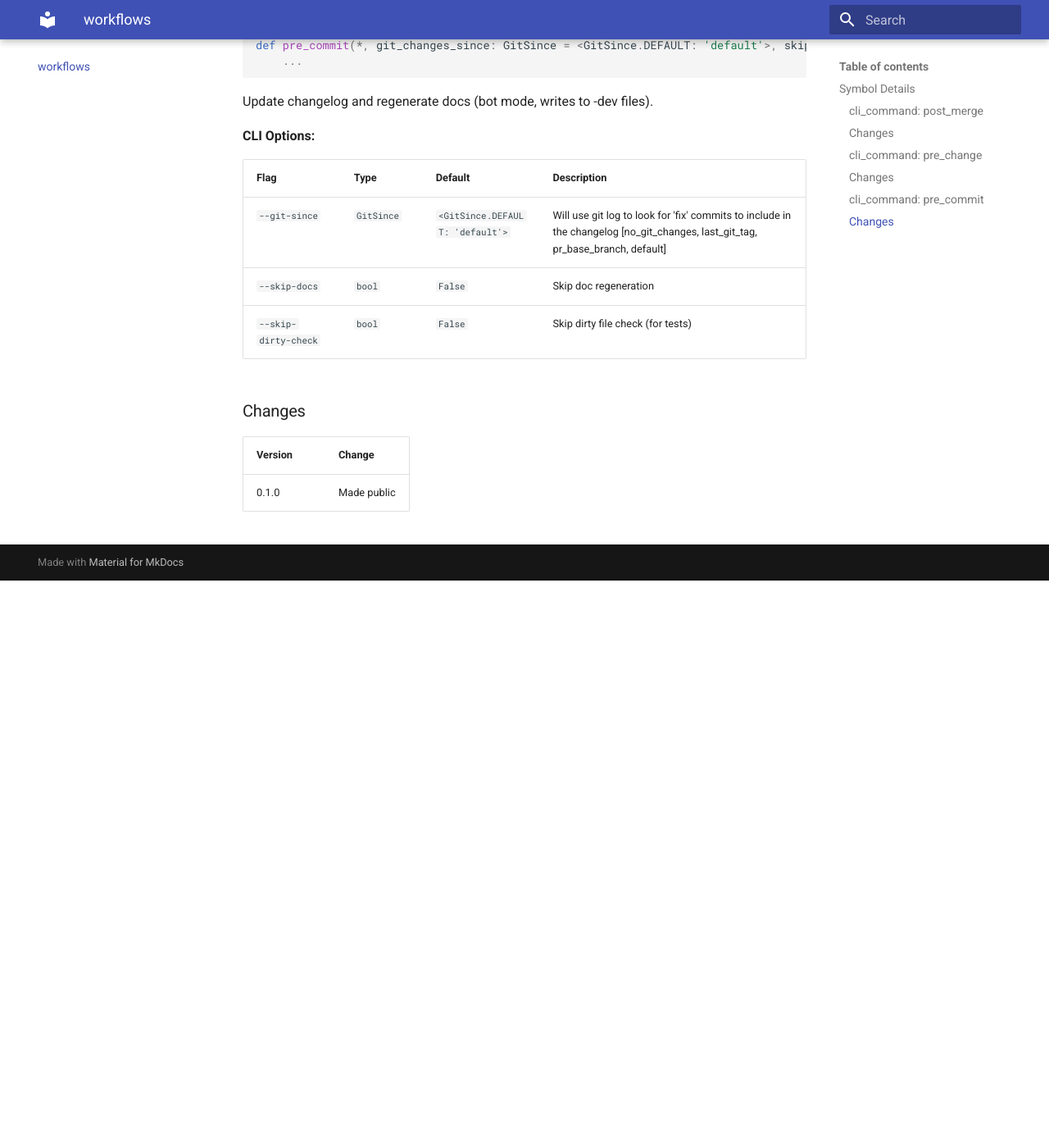
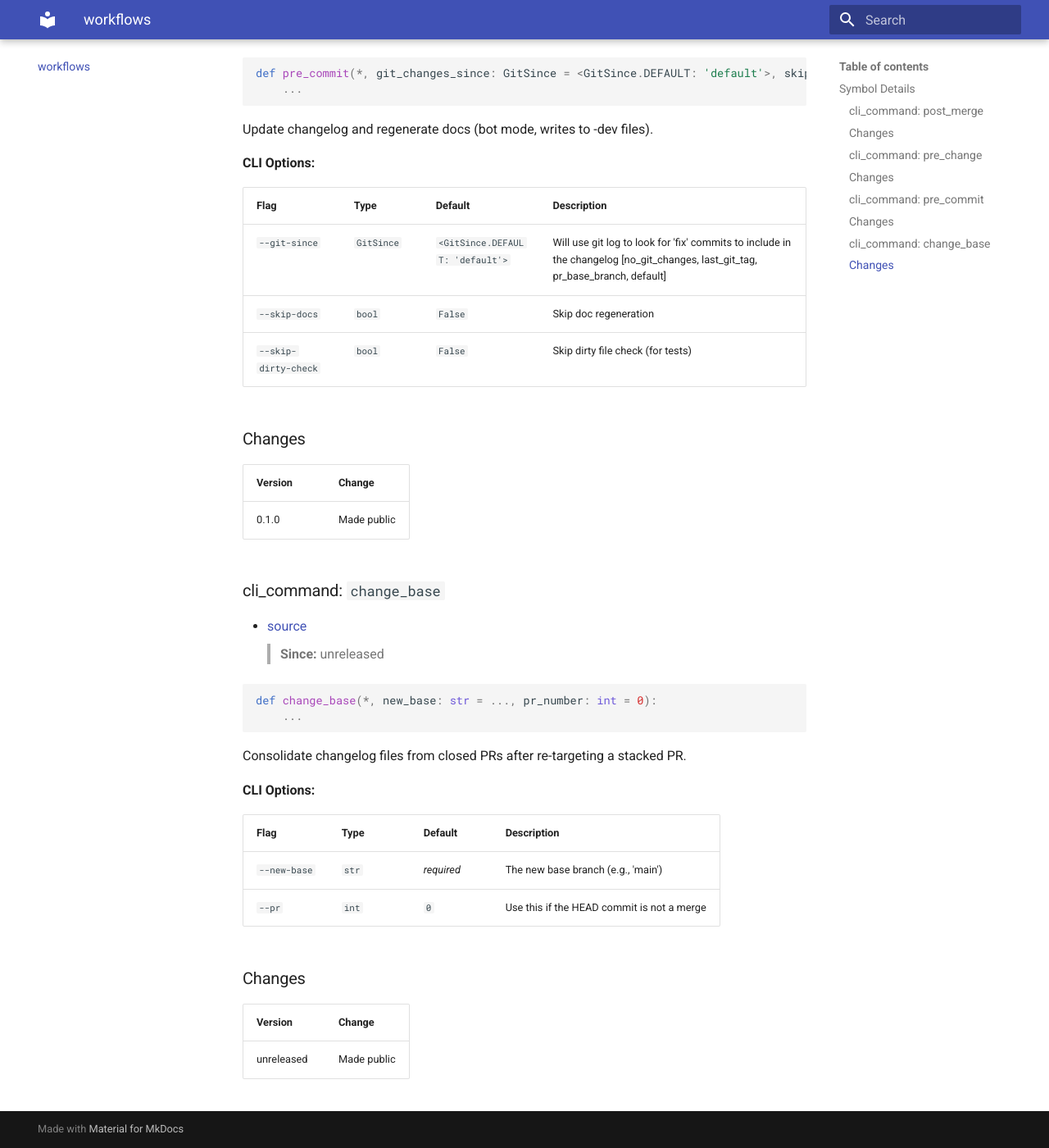
Before and after one commit to EspenAlbert/pkg-ext, an MkDocs documentation site: the page built from docs/workflows/index.md, in a window 1280 px wide and 1400 px high, scrolled down 2277 px. Shown: the whole window at 82% size. Built offline with MkDocs 1.6.1 and Material for MkDocs 9.7.7, drawn with Linux system fonts in a browser that asks for light colours; before the commit the page ends 2985 px from its top, so only the background shows below that.

Commit message:
chore: regen docs

````diff
--- a/.groups.yaml
+++ b/.groups.yaml
@@ -47,7 +47,6 @@ groups:
   - _internal.cli.gen_cmds
   owned_refs:
   - _internal.cli.gen_cmds.gen_docs
-  - _internal.cli.gen_cmds.gen_tests
 - name: stability
   owned_modules:
   - _internal.cli.stability_cmds
@@ -59,6 +58,7 @@ groups:
   owned_modules:
   - _internal.cli.workflow_cmds
   owned_refs:
+  - _internal.cli.workflow_cmds.change_base
   - _internal.cli.workflow_cmds.post_merge
   - _internal.cli.workflow_cmds.pre_change
   - _internal.cli.workflow_cmds.pre_commit
--- a/docs/workflows/index.md
+++ b/docs/workflows/index.md
@@ -3,6 +3,7 @@
 
 <!-- === OK_EDIT: pkg-ext header === -->
 <!-- === DO_NOT_EDIT: pkg-ext symbols === -->
+- [`change_base`](#change_base_def)
 - [`post_merge`](#post_merge_def)
 - [`pre_change`](#pre_change_def)
 - [`pre_commit`](#pre_commit_def)
@@ -14,7 +15,7 @@
 <a id="post_merge_def"></a>
 
 ### cli_command: `post_merge`
-- [source](../../pkg_ext/_internal/cli/workflow_cmds.py#L121)
+- [source](../../pkg_ext/_internal/cli/workflow_cmds.py#L127)
 > **Since:** 0.1.0
 
 ```python
@@ -41,7 +42,7 @@ def post_merge(*, explicit_pr: int = 0, push: bool = False, skip_clean_old_entri
 <a id="pre_change_def"></a>
 
 ### cli_command: `pre_change`
-- [source](../../pkg_ext/_internal/cli/workflow_cmds.py#L197)
+- [source](../../pkg_ext/_internal/cli/workflow_cmds.py#L203)
 > **Since:** 0.1.0
 
 ```python
@@ -73,7 +74,7 @@ Handle new symbols, update changelog, optionally sync files and docs.
 <a id="pre_commit_def"></a>
 
 ### cli_command: `pre_commit`
-- [source](../../pkg_ext/_internal/cli/workflow_cmds.py#L231)
+- [source](../../pkg_ext/_internal/cli/workflow_cmds.py#L237)
 > **Since:** 0.1.0
 
 ```python
@@ -97,3 +98,30 @@ Update changelog and regenerate docs (bot mode, writes to -dev files).
 |---------|--------|
 | 0.1.0 | Made public |
 <!-- === OK_EDIT: pkg-ext pre_commit_def === -->
+<!-- === DO_NOT_EDIT: pkg-ext change_base_def === -->
+<a id="change_base_def"></a>
+
+### cli_command: `change_base`
+- [source](../../pkg_ext/_internal/cli/workflow_cmds.py#L283)
+> **Since:** unreleased
+
+```python
+def change_base(*, new_base: str = ..., pr_number: int = 0):
+    ...
+```
+
+Consolidate changelog files from closed PRs after re-targeting a stacked PR.
+
+**CLI Options:**
+
+| Flag | Type | Default | Description |
+|---|---|---|---|
+| `--new-base` | `str` | *required* | The new base branch (e.g., 'main') |
+| `--pr` | `int` | `0` | Use this if the HEAD commit is not a merge |
+
+### Changes
+
+| Version | Change |
+|---------|--------|
+| unreleased | Made public |
+<!-- === OK_EDIT: pkg-ext change_base_def === -->
--- a/pkg_ext/__init__.py
+++ b/pkg_ext/__init__.py
@@ -3,9 +3,9 @@
 from pkg_ext import api_commands
 from pkg_ext import changelog
 from pkg_ext import example
-from pkg_ext import workflows
 from pkg_ext import generate
 from pkg_ext import stability
+from pkg_ext import workflows
 from pkg_ext import api_dump
 from pkg_ext._internal.settings import PkgSettings
 
@@ -14,9 +14,9 @@ __all__ = [
     "api_commands",
     "changelog",
     "example",
-    "workflows",
     "generate",
     "stability",
+    "workflows",
     "api_dump",
     "PkgSettings",
 ]
````
Also changed, not shown: 2 other files.
